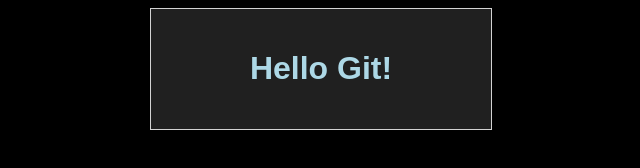
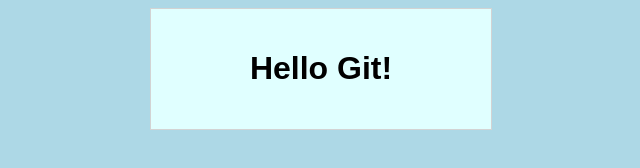
Before and after one commit to Danibarda/helloGit, a plain HTML site: page index.html in a window 1280 px wide. Shown: the whole page, without its empty margins (319-959 px from the left). Drawn offline with Linux system fonts and the light colour scheme.

Commit message:
changes color

```diff
--- a/style.css
+++ b/style.css
@@ -1,6 +1,6 @@
 body {
-    background-color: black;
-    color: lightblue;
+    background-color: lightblue;
+    color: black;
     font-family: Arial, Helvetica, sans-serif;
 }
 
@@ -8,7 +8,7 @@ main {
     text-align: center;
     width: 300px;
     margin: auto;
-    background-color: #202020;
+    background-color: lightcyan;
     padding: 20px;
     border: 1px solid lightgrey;
 }
```
